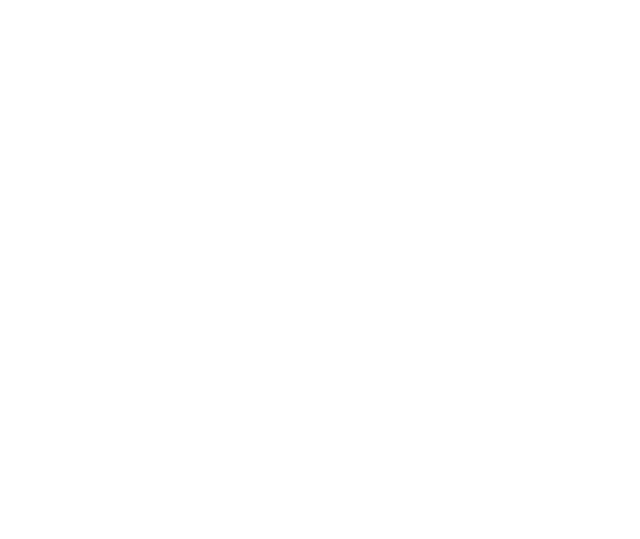
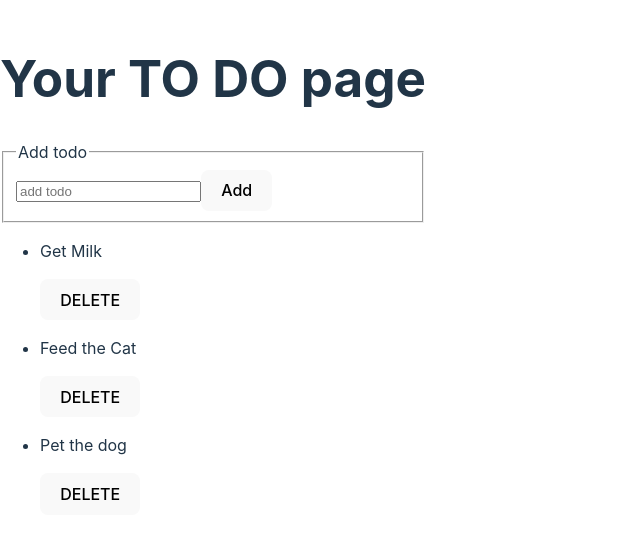
Before and after one commit to EgleUrbone/Todos-app, a React app: page / in a window 1280 px wide. Shown: the part 127-666 px from the top of the page, without its empty margins (0-640 px from the left). Built offline with nearby package versions, Linux system fonts and the light colour scheme; the HTML template or start-up script is replaced by a standard one.

Commit message:
TodoItem.jsx + add todo

```diff
--- a/src/App.jsx
+++ b/src/App.jsx
@@ -1,14 +1,11 @@
-
-
+import Todo from './components/todo/Todo';
 
 function App() {
-
-
   return (
     <>
-
+      <Todo />
     </>
-  )
+  );
 }
 
-export default App
+export default App;
--- a/src/components/todo/Todo.jsx
+++ b/src/components/todo/Todo.jsx
@@ -1,22 +1,50 @@
-
+import { useState } from 'react';
+import TodoItem from './TodoItem';
 
 const initTodos = [
   { id: 1, title: 'Get Milk', done: false },
   { id: 2, title: 'Feed the Cat', done: true },
   { id: 3, title: 'Pet the dog', done: false },
 ];
+console.log('initTodos ===', initTodos);
 
 export default function Todo() {
+  const [newTodoVal, setNewTodoVal] = useState('');
+
+  function newTodo(newTodoVal) {
+    return { id: Date.now(), title: newTodoVal, complete: false };
+  }
+
+  function handleSubmit(event) {
+    event.preventDefault();
+    const newValue = newTodo(newTodoVal);
+    console.log('newValue ===', newValue);
+    {
+      initTodos.push(newValue);
+    }
+    setNewTodoVal('');
+  }
+
   return (
     <>
-      <div>Your TO DO page</div>
-      <form>
+      <h1>Your TO DO page</h1>
+      <form onSubmit={handleSubmit}>
         <fieldset>
           <legend>Add todo</legend>
-          <input type='text' placeholder='add todo' />
+          <input
+            value={newTodoVal}
+            onChange={(e) => setNewTodoVal(e.target.value)}
+            type='text'
+            placeholder='add todo'
+          />
           <button type='submit'>Add</button>
         </fieldset>
       </form>
+      <ul>
+        {initTodos.map((tObj) => (
+          <TodoItem key={tObj.id} {...tObj} />
+        ))}
+      </ul>
     </>
   );
 }
--- /dev/null
+++ b/src/components/todo/TodoItem.jsx
@@ -0,0 +1,10 @@
+import React from 'react'
+
+export default function TodoItem(props) {
+  return (
+    <li>
+      <p>{props.title}</p>
+      <button>DELETE</button>
+    </li>
+  )
+}
```
